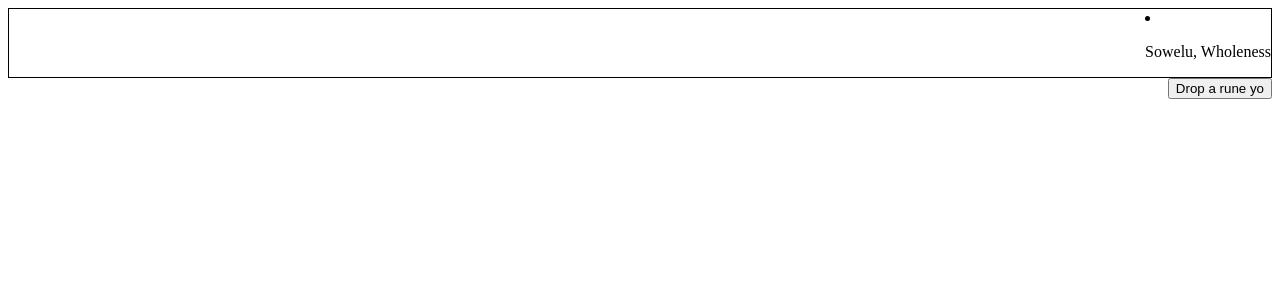
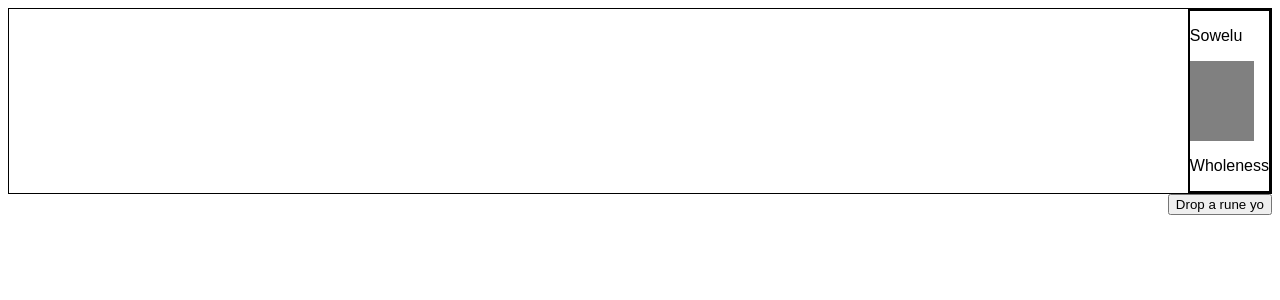
Before and after one commit to CorDub/streamrunes, a React (Vite) app: page / in a window 1280 px wide. Both pictures are taken after a click on the button "Drop a rune yo". Shown: the top 300 px of the page. Built offline with nearby package versions, Linux system fonts and the light colour scheme; a web font is replaced by a local one.

Commit message:
Made the rune cards show up horizontally.

```diff
--- a/src/App.jsx
+++ b/src/App.jsx
@@ -5,30 +5,56 @@ import RuneList from "./RuneList";
 function App() {
   const [currentRunes, setCurrentRunes] = useState([]);
   const potentialRunes = useState(["Mannaz, The Self",
-    "Gebo, A Gift",
-    "Ansuz, The Messenger",
-    "Othila, Separation",
-    "Uruz, The Wild Ox",
-    "Perth, A Secret Matter",
-    "Nauthiz, Pain",
-    "Inguz, New Beginnings",
-    "Eihwaz, Defense",
-    "Algiz, Protection",
-    "Fehu, Nourishment",
-    "Wunjo, Joy",
-    "Jera, Harvest",
-    "Kano, Fire",
-    "Teiwaz, The Warrior",
-    "Berkana, Rebirth",
-    "Ehwaz, Movement",
-    "Laguz, Water",
-    "Hagalaz, Disruption",
-    "Raido, Journey",
-    "Thurisaz, Gateway",
-    "Dagaz, Transformation",
-    "Isa, Withdrawal",
-    "Sowelu, Wholeness",
-    "Blank, The Unknowable"])
+    "Gebo",
+    "Ansuz",
+    "Othila",
+    "Uruz",
+    "Perth",
+    "Nauthiz",
+    "Inguz",
+    "Eihwaz",
+    "Algiz",
+    "Fehu",
+    "Wunjo",
+    "Jera",
+    "Kano",
+    "Teiwaz",
+    "Berkana",
+    "Ehwaz",
+    "Laguz",
+    "Hagalaz",
+    "Raido",
+    "Thurisaz",
+    "Dagaz",
+    "Isa",
+    "Sowelu",
+    "Blank"])
+  const runeSubtitle = useState(["The Self",
+    'A Gift',
+    "The Messenger",
+    "Separation",
+    "The Wild Ox",
+    "A Secret Matter",
+    "Pain",
+    "New Beginnings",
+    "Defense",
+    "Protection",
+    "Nourishment",
+    "Joy",
+    "Harvest",
+    "Fire",
+    "The Warrior",
+    "Rebirth",
+    "Movement",
+    "Water",
+    "Disruption",
+    "Journey",
+    "Gateway",
+    "Transformation",
+    "Withdrawal",
+    "Wholeness",
+    "The Unknowable"
+  ])
 
   function dropRune () {
     if (currentRunes.length >= 3) {
@@ -36,7 +62,7 @@ function App() {
     }
     console.log(currentRunes.length);
     const random_int = Math.floor(Math.random() * 25);
-    const newRune = potentialRunes[0][random_int];
+    const newRune = [potentialRunes[0][random_int], runeSubtitle[0][random_int]];
     setCurrentRunes([...currentRunes, newRune]);
   }
 
--- /dev/null
+++ b/src/Rune.css
@@ -0,0 +1,20 @@
+@font-face {
+  font-family: "Sagewold-ZpwvJ";
+  src: url("C:\Users\Corentin\Downloads\sagewold-font.tff") format("truetype");
+  font-weight: normal;
+  font-style: normal;
+}
+
+.rune {
+  border: 1px solid black;
+}
+
+.rune p {
+  font-family: "Sagewold-ZpwvJ", sans-serif;
+}
+
+.img-placeholder {
+  background-color: gray;
+  height: 10vh;
+  width: 5vw;
+}
--- a/src/Rune.jsx
+++ b/src/Rune.jsx
@@ -1,11 +1,19 @@
-import { useState } from 'react';
+import './Rune.css';
+import PropType from 'prop-types';
 
-function Rune({ name }) {
+function Rune({ name, subtitle }) {
   return (
     <div className="rune">
       <p>{name}</p>
+      <div className="img-placeholder"></div>
+      <p>{subtitle}</p>
     </div>
   )
 }
 
 export default Rune;
+
+Rune.propTypes = {
+  name: PropType.string,
+  subtitle: PropType.string
+}
--- /dev/null
+++ b/src/RuneList.css
@@ -0,0 +1,8 @@
+.runes-list {
+  display: flex;
+}
+
+.runes-list-item {
+  display: flex;
+  border: 1px solid black;
+}
--- a/src/RuneList.jsx
+++ b/src/RuneList.jsx
@@ -1,5 +1,6 @@
-import { useState } from 'react';
-import Rune from './Rune'
+import Rune from './Rune';
+import './RuneList.css';
+import PropType from 'prop-types';
 
 function RuneList({ currentRunes }) {
 
@@ -8,7 +9,8 @@ function RuneList({ currentRunes }) {
       {currentRunes.map((rune, index) =>(
         <li className="runes-list-item" key={index}>
           <Rune
-          name={rune}/>
+          name={rune[0]}
+          subtitle={rune[1]}/>
         </li>
       ))
       }
@@ -17,3 +19,7 @@ function RuneList({ currentRunes }) {
 }
 
 export default RuneList;
+
+RuneList.propTypes = {
+  currentRunes: PropType.array
+}
```
